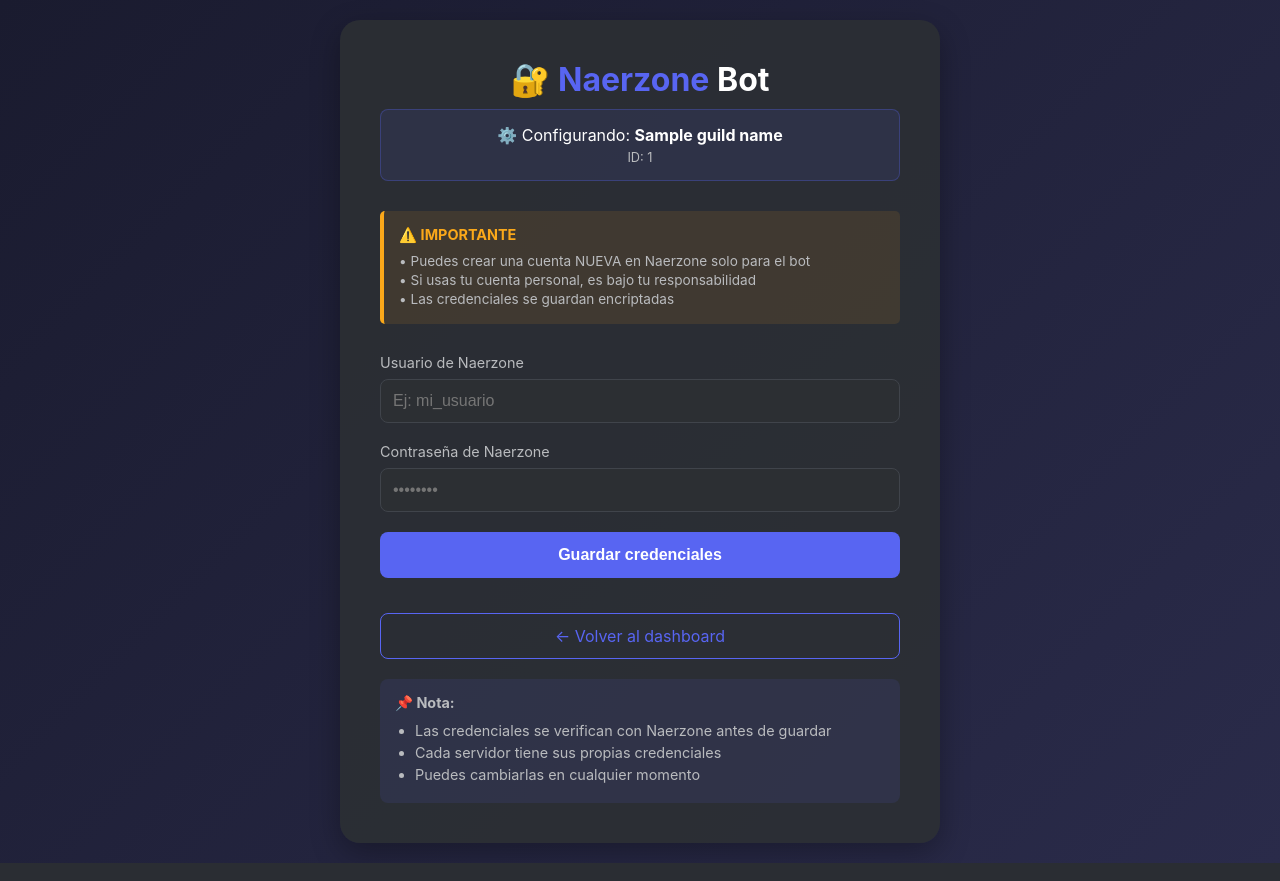
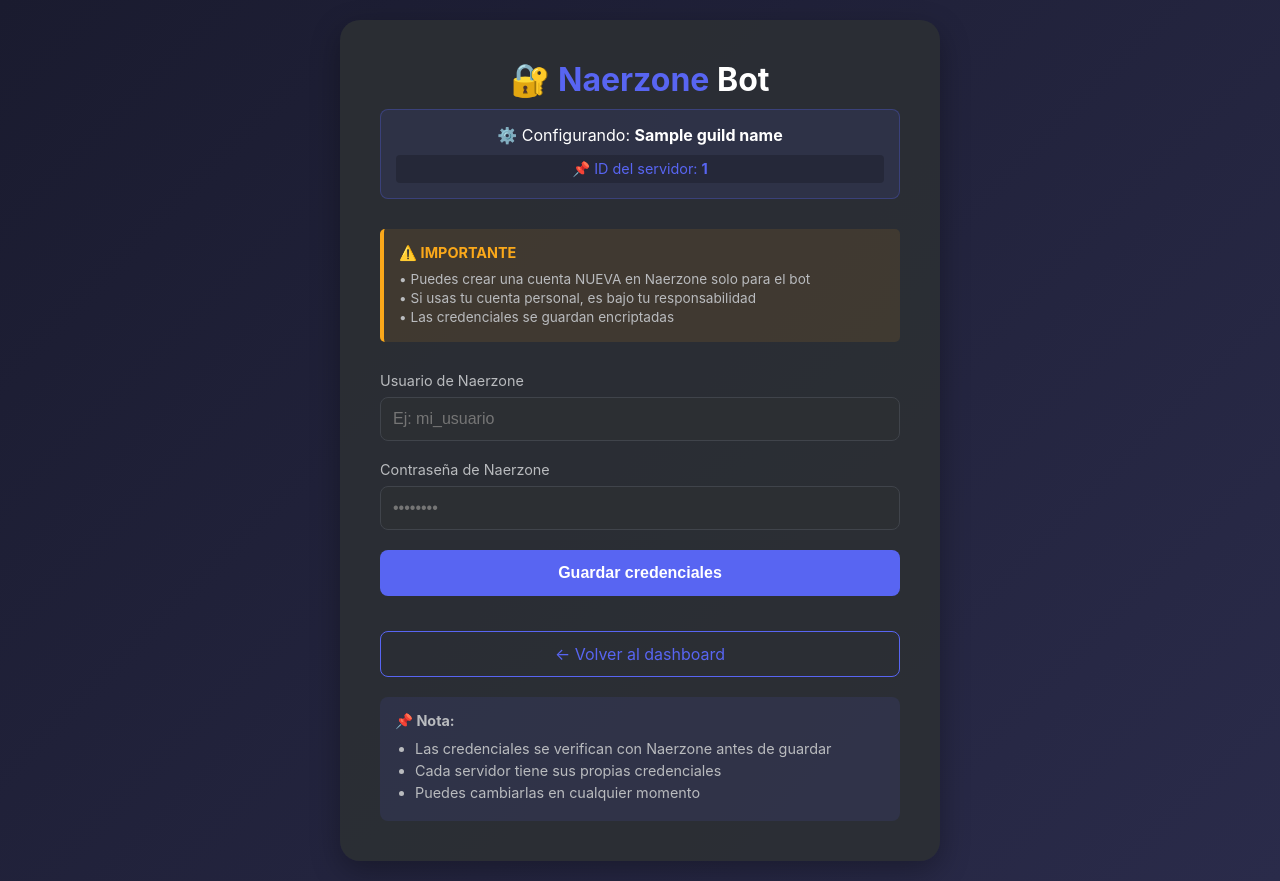
Before and after one commit to Panzerdote/naerzone-bot, a Flask app: template templates/guild_config.html in a window 1280 px wide. Run offline with Flask 3, Linux system fonts and the light colour scheme; the template is opened without the code that fills it: most values are stand-ins (such as "Sample title", 1, 10 or a date in 2020).

Commit message:
Update guild_config.html

```diff
--- a/templates/guild_config.html
+++ b/templates/guild_config.html
@@ -45,9 +45,12 @@
             word-break: break-word;
         }
         .server-id {
-            font-size: 0.8rem;
-            color: #b9bbbe;
-            margin-top: 5px;
+            font-size: 0.9rem;
+            color: #5865F2;
+            margin-top: 10px;
+            padding: 5px;
+            background: rgba(0,0,0,0.2);
+            border-radius: 4px;
         }
         .warning {
             background: rgba(250, 168, 26, 0.1);
@@ -177,6 +180,15 @@
         .info-box li {
             margin-bottom: 5px;
         }
+        .debug-info {
+            margin-top: 20px;
+            padding: 10px;
+            background: rgba(0,0,0,0.3);
+            border-radius: 5px;
+            font-size: 0.8rem;
+            color: #b9bbbe;
+            display: none;
+        }
     </style>
 </head>
 <body>
@@ -185,7 +197,9 @@
 
         <div class="server-name">
             ⚙️ Configurando: <strong>{{ guild_name }}</strong>
-            <div class="server-id">ID: {{ guild_id }}</div>
+            <div class="server-id">
+                📌 ID del servidor: <strong>{{ guild_id }}</strong>
+            </div>
         </div>
 
         <div class="warning">
@@ -198,17 +212,18 @@
         </div>
 
         <form id="configForm">
-            <input type="hidden" id="guild_id" value="{{ guild_id }}">
-            <input type="hidden" id="guild_name" value="{{ guild_name }}">
+            <!-- IMPORTANTE: Estos campos ocultos deben tener los valores -->
+            <input type="hidden" id="guild_id" name="guild_id" value="{{ guild_id }}">
+            <input type="hidden" id="guild_name" name="guild_name" value="{{ guild_name }}">
 
             <div class="form-group">
                 <label>Usuario de Naerzone</label>
-                <input type="text" id="usuario" required placeholder="Ej: mi_usuario">
+                <input type="text" id="usuario" name="usuario" required placeholder="Ej: mi_usuario">
             </div>
 
             <div class="form-group">
                 <label>Contraseña de Naerzone</label>
-                <input type="password" id="password" required placeholder="••••••••">
+                <input type="password" id="password" name="password" required placeholder="••••••••">
             </div>
 
             <div class="error-message" id="errorMsg"></div>
@@ -230,9 +245,16 @@
                 <li>Puedes cambiarlas en cualquier momento</li>
             </ul>
         </div>
+
+        <!-- Debug info - se muestra solo si hay error -->
+        <div class="debug-info" id="debugInfo">
+            <strong>🔍 Información de depuración:</strong><br>
+            <span id="debugContent"></span>
+        </div>
     </div>
 
     <script>
+        // Obtener referencias a los elementos
         const form = document.getElementById('configForm');
         const usuario = document.getElementById('usuario');
         const password = document.getElementById('password');
@@ -242,15 +264,42 @@
         const errorMsg = document.getElementById('errorMsg');
         const successMsg = document.getElementById('successMsg');
         const loader = document.getElementById('loader');
+        const debugInfo = document.getElementById('debugInfo');
+        const debugContent = document.getElementById('debugContent');
+
+        // Mostrar valores al cargar la página
+        console.log('🔍 ===== VALORES AL CARGAR =====');
+        console.log('guild_id:', guildId.value);
+        console.log('guild_name:', guildName.value);
+        console.log('URL actual:', window.location.href);
+
+        // Validación al cargar
+        window.addEventListener('load', function() {
+            if (!guildId.value || guildId.value === '') {
+                debugInfo.style.display = 'block';
+                debugContent.innerHTML = `
+                    ❌ ERROR: guild_id está vacío<br>
+                    URL: ${window.location.href}<br>
+                    Esto indica que el ID no se pasó correctamente desde el dashboard.
+                `;
+                errorMsg.textContent = 'Error: ID de servidor no válido. Por favor, vuelve al dashboard y selecciona el servidor nuevamente.';
+                errorMsg.style.display = 'block';
+            } else {
+                console.log('✅ guild_id válido:', guildId.value);
+            }
+        });
 
         form.addEventListener('submit', async (e) => {
             e.preventDefault();
 
-            if (!guildId.value) {
-                errorMsg.textContent = 'Error: ID del servidor no válido';
+            // Validar que guild_id no esté vacío
+            if (!guildId.value || guildId.value === '') {
+                errorMsg.textContent = 'Error: ID del servidor no válido. Vuelve al dashboard y selecciona el servidor nuevamente.';
                 errorMsg.style.display = 'block';
                 return;
             }
+
+            console.log('📤 Enviando formulario con guild_id:', guildId.value);
 
             errorMsg.style.display = 'none';
             successMsg.style.display = 'none';
@@ -258,7 +307,8 @@
             loader.style.display = 'block';
 
             try {
-                // Verificar credenciales
+                // 1. Verificar credenciales con Naerzone
+                console.log('🔍 Verificando credenciales...');
                 const verifyRes = await fetch('/api/verificar-credenciales', {
                     method: 'POST',
                     headers: { 'Content-Type': 'application/json' },
@@ -269,12 +319,14 @@
                 });
 
                 const verifyData = await verifyRes.json();
+                console.log('📊 Respuesta verificación:', verifyData);
 
                 if (!verifyData.valido) {
                     throw new Error('Credenciales inválidas');
                 }
 
-                // Guardar
+                // 2. Guardar en base de datos
+                console.log('💾 Guardando credenciales...');
                 const saveRes = await fetch('/api/guardar-credenciales', {
                     method: 'POST',
                     headers: { 'Content-Type': 'application/json' },
@@ -287,6 +339,7 @@
                 });
 
                 const saveData = await saveRes.json();
+                console.log('📊 Respuesta guardado:', saveData);
 
                 if (!saveData.exito) {
                     throw new Error(saveData.error || 'Error al guardar');
@@ -300,8 +353,17 @@
                 }, 2000);
 
             } catch (error) {
+                console.error('❌ Error:', error);
                 errorMsg.textContent = error.message;
                 errorMsg.style.display = 'block';
+
+                debugInfo.style.display = 'block';
+                debugContent.innerHTML = `
+                    Error: ${error.message}<br>
+                    guild_id: ${guildId.value}<br>
+                    guild_name: ${guildName.value}<br>
+                    usuario: ${usuario.value}
+                `;
             } finally {
                 submitBtn.disabled = false;
                 loader.style.display = 'none';
```
